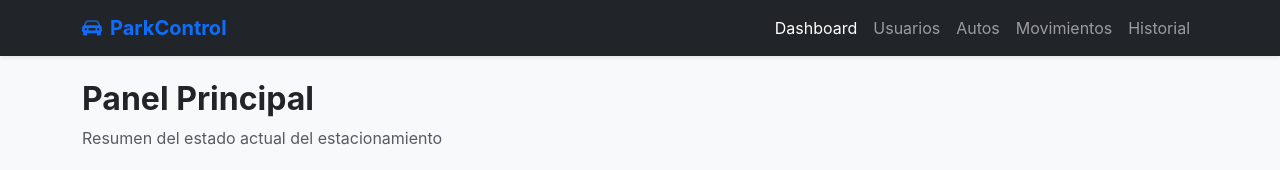
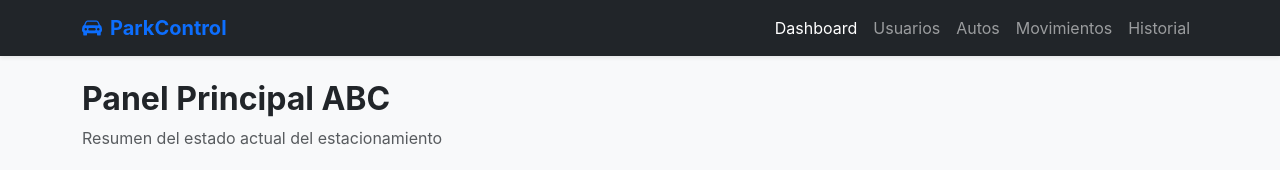
Before and after one commit to MiguelAT1/parkcontrol, an Angular app in the folder frontend/parkcontrolweb/: page /dashboard in a window 1280 px wide. Shown: the top 170 px of the page. Built offline with nearby package versions, Linux system fonts and the light colour scheme; no server answers.

Commit message:
Cambios de título realizado por George 3

```diff
--- a/frontend/parkcontrolweb/src/app/components/dashboard/dashboard.html
+++ b/frontend/parkcontrolweb/src/app/components/dashboard/dashboard.html
@@ -1,6 +1,6 @@
 <div class="row">
   <div class="col-md-12 mb-4">
-    <h2 class="fw-bold">Panel Principal</h2>
+    <h2 class="fw-bold">Panel Principal ABC</h2>
     <p class="text-muted">Resumen del estado actual del estacionamiento</p>
   </div>
 </div>
```
